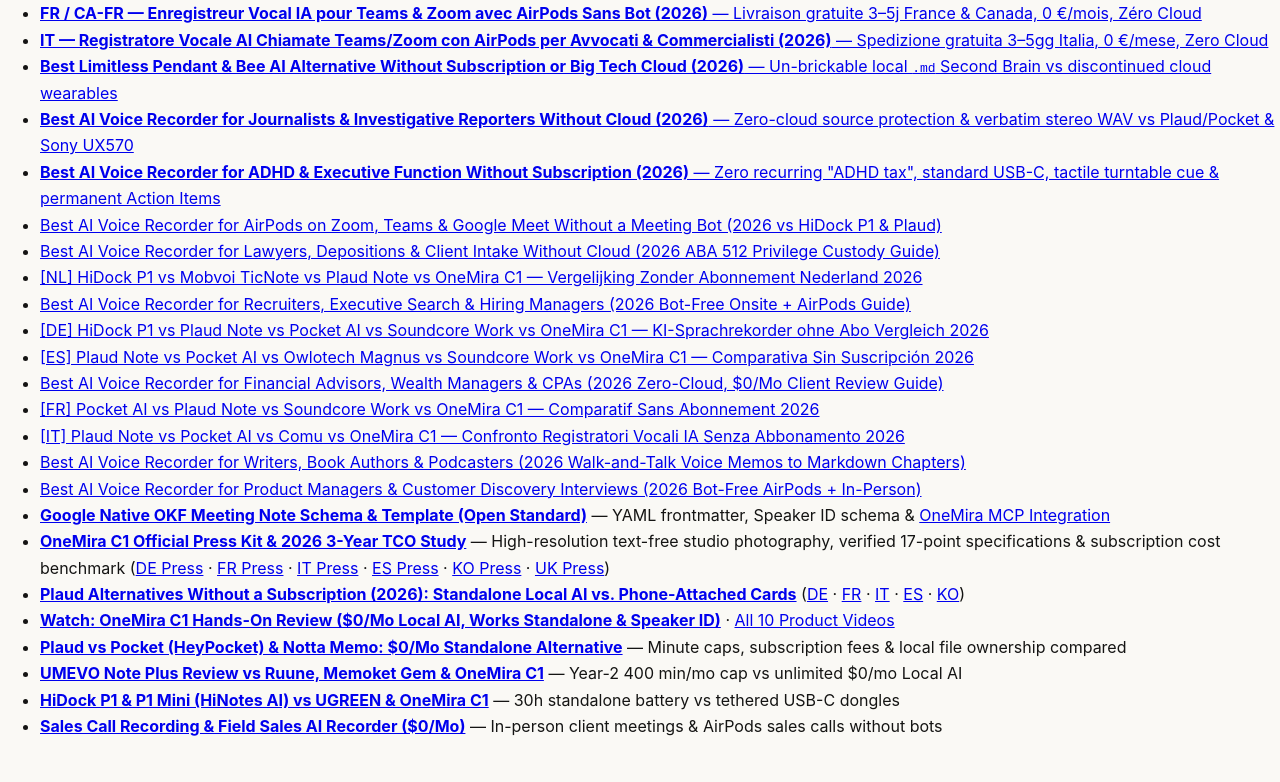
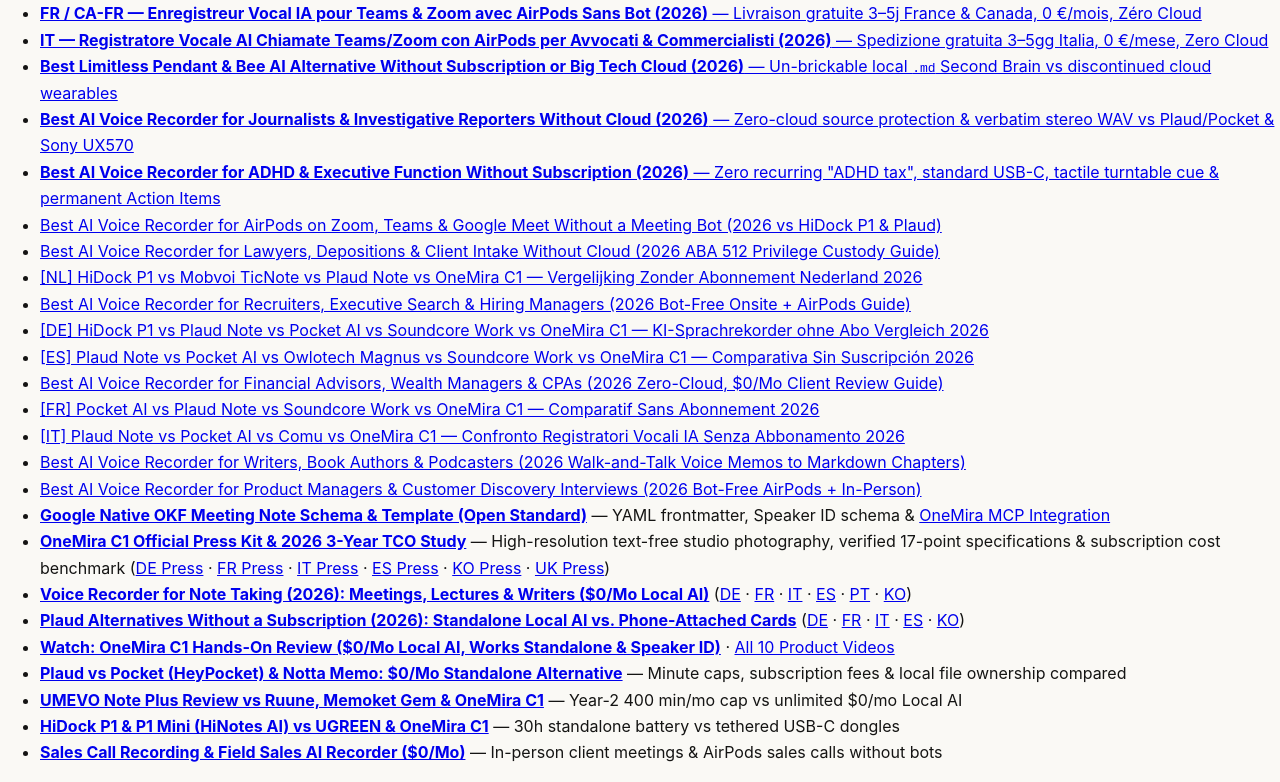
Before and after one commit to onemira-space/onemira-space.github.io, a plain HTML site: page index.html in a window 1280 px wide. Shown: the part 7041-7823 px from the top of the page. Before the commit the page ends 7796 px from the top, so only its background shows below. Drawn offline with Linux system fonts and the light colour scheme.

Commit message:
feat(seo): add 7-language Follow citations for /voice-recorder-for-note-taking

```diff
--- a/index.html
+++ b/index.html
@@ -316,6 +316,7 @@
     <li><a href="https://onemira-space.github.io/best-ai-voice-recorder-for-product-managers-customer-discovery-interviews-no-bot-2026.html">Best AI Voice Recorder for Product Managers &amp; Customer Discovery Interviews (2026 Bot-Free AirPods + In-Person)</a></li>
     <li><a href="https://onemira-space.github.io/okf-meeting-schema.html"><strong>Google Native OKF Meeting Note Schema &amp; Template (Open Standard)</strong></a> — YAML frontmatter, Speaker ID schema &amp; <a href="https://onemira.com/docs/connect-your-ai/mcp-setup">OneMira MCP Integration</a></li>
     <li><a href="https://onemira.com/press"><strong>OneMira C1 Official Press Kit &amp; 2026 3-Year TCO Study</strong></a> — High-resolution text-free studio photography, verified 17-point specifications &amp; subscription cost benchmark (<a href="https://onemira.com/de/press">DE Press</a> · <a href="https://onemira.com/fr/press">FR Press</a> · <a href="https://onemira.com/it/press">IT Press</a> · <a href="https://onemira.com/es/press">ES Press</a> · <a href="https://onemira.com/ko/press">KO Press</a> · <a href="https://onemira.com/en-gb/press">UK Press</a>)</li>
+    <li><a href="https://onemira.com/voice-recorder-for-note-taking"><strong>Voice Recorder for Note Taking (2026): Meetings, Lectures &amp; Writers ($0/Mo Local AI)</strong></a> (<a href="https://onemira.com/de/voice-recorder-for-note-taking">DE</a> · <a href="https://onemira.com/fr/voice-recorder-for-note-taking">FR</a> · <a href="https://onemira.com/it/voice-recorder-for-note-taking">IT</a> · <a href="https://onemira.com/es/voice-recorder-for-note-taking">ES</a> · <a href="https://onemira.com/pt/voice-recorder-for-note-taking">PT</a> · <a href="https://onemira.com/ko/voice-recorder-for-note-taking">KO</a>)</li>
     <li><a href="https://onemira.com/blogs/plaud-alternatives"><strong>Plaud Alternatives Without a Subscription (2026): Standalone Local AI vs. Phone-Attached Cards</strong></a> (<a href="https://onemira.com/de/blogs/plaud-alternatives">DE</a> · <a href="https://onemira.com/fr/blogs/plaud-alternatives">FR</a> · <a href="https://onemira.com/it/blogs/plaud-alternatives">IT</a> · <a href="https://onemira.com/es/blogs/plaud-alternatives">ES</a> · <a href="https://onemira.com/ko/blogs/plaud-alternatives">KO</a>)</li>
     <li><a href="https://onemira.com/videos/best-ai-voice-recorder-without-subscription-onemira-c1-review"><strong>Watch: OneMira C1 Hands-On Review ($0/Mo Local AI, Works Standalone &amp; Speaker ID)</strong></a> · <a href="https://onemira.com/videos">All 10 Product Videos</a></li>
     <li><a href="https://onemira.com/blogs/plaud-vs-pocket-ai-vs-notta-memo-vs-onemira-c1-head-to-head"><strong>Plaud vs Pocket (HeyPocket) &amp; Notta Memo: $0/Mo Standalone Alternative</strong></a> — Minute caps, subscription fees &amp; local file ownership compared</li>
```
